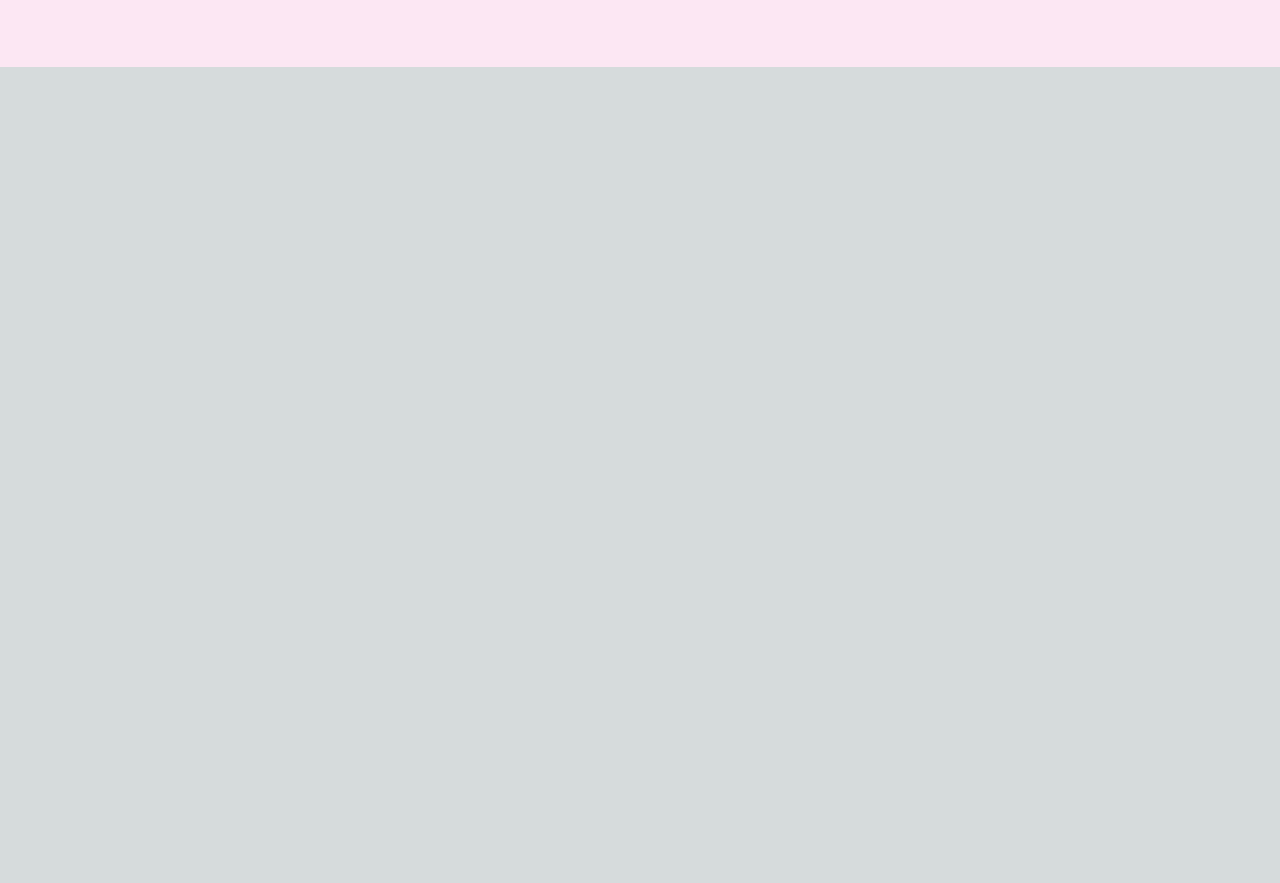
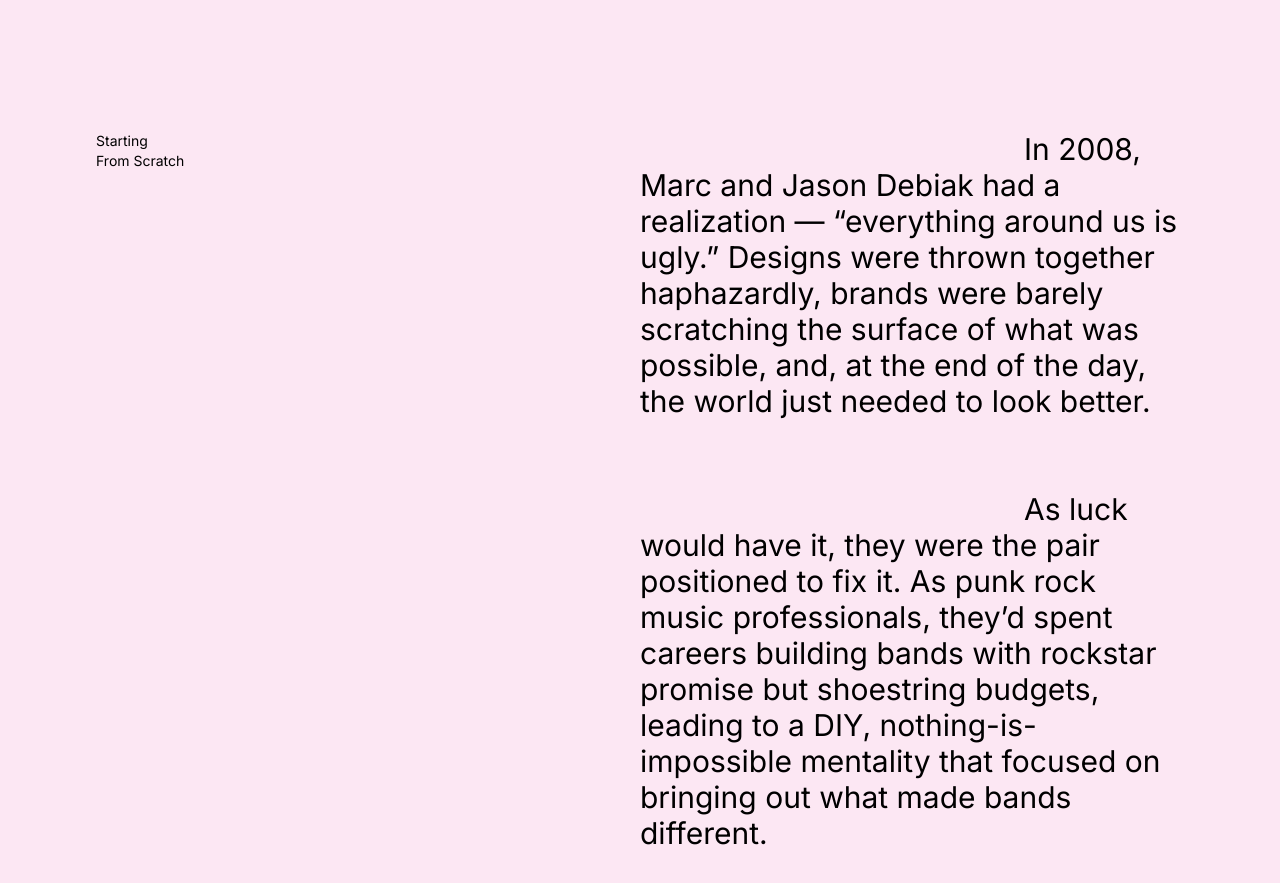
Before and after one commit to BlaChalk/my-app, a Next.js app: page / in a window 1280 px wide. Shown: the part 1240-2123 px from the top of the page. Before the commit the page ends 1307 px from the top, so only its background shows below. Built offline with nearby package versions, Linux system fonts and the light colour scheme.

Commit message:
feat: section2 畫面切版

```diff
--- a/src/app/page.tsx
+++ b/src/app/page.tsx
@@ -74,6 +74,26 @@ export default function Home() {
         </div>
       </div>
 
+      <div className='h-40'></div>
+
+      <div className='flex'>
+        <div className='flex flex-1 flex-col text-sm'>
+          <div>Starting</div>
+          <div>From Scratch</div>
+        </div>
+        <div className='flex flex-1 flex-col text-3xl'>
+          <p>
+            <span className='ml-96'>In</span>
+            <span> 2008, Marc and Jason Debiak had a realization — “everything around us is ugly.” Designs were thrown together haphazardly, brands were barely scratching the surface of what was possible, and, at the end of the day, the world just needed to look better.</span>
+          </p>
+          <br />
+          <br />
+          <p>
+            <span className='ml-96'>As</span>
+            <span> luck would have it, they were the pair positioned to fix it. As punk rock music professionals, they’d spent careers building bands with rockstar promise but shoestring budgets, leading to a DIY, nothing-is-impossible mentality that focused on bringing out what made bands different.</span>
+          </p>
+        </div>
+      </div>
 
       {/* <div className="mb-32 grid text-center lg:max-w-5xl lg:w-full lg:mb-0 lg:grid-cols-4 lg:text-left">
         <a
```
